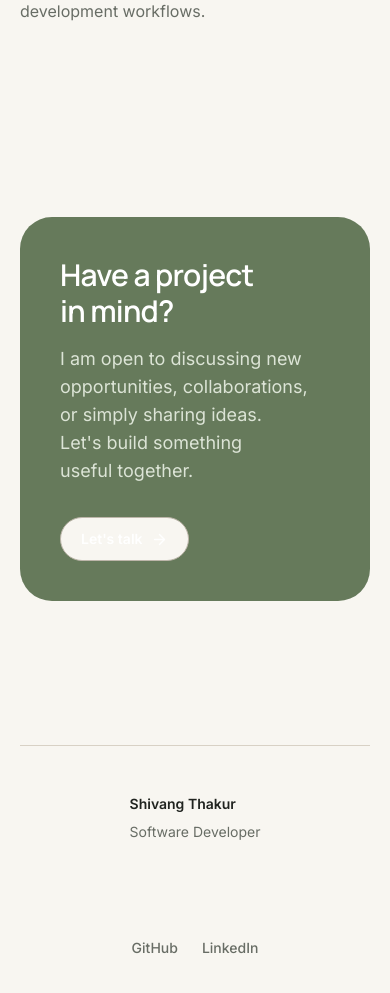
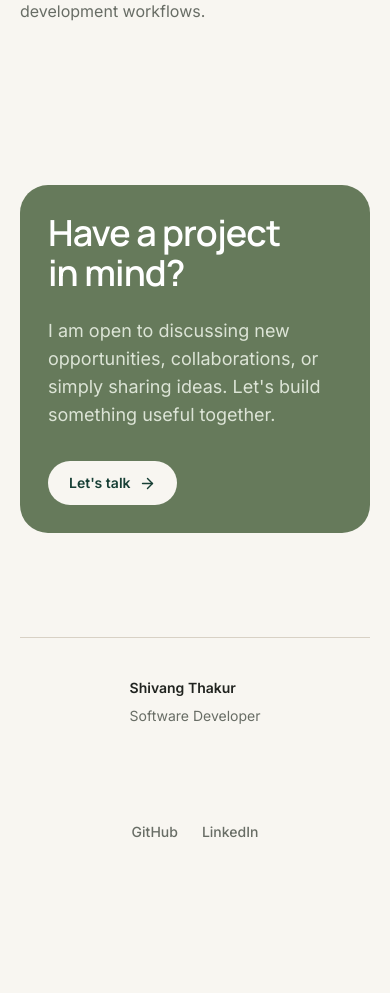
Before and after one commit to shivangthakur17/shivang-portfolio, a Next.js app: page / in a window 390 px wide. Shown: the part 5420-6413 px from the top of the page. After the commit the page ends 6302 px from the top, so only its background shows below. Built offline with nearby package versions, Linux system fonts and the light colour scheme; no server answers.

Commit message:
fix: refine mobile contact CTA and footer spacing

```diff
--- a/src/app/globals.css
+++ b/src/app/globals.css
@@ -201,3 +201,23 @@ a {
   background-color: #EDE8DE;
   color: #173F35;
 }
+
+.btn-inverse {
+  background-color: #F8F6F1;
+  color: #173F35;
+}
+
+.btn-inverse:hover {
+  background-color: #EEE9DF;
+  color: #173F35;
+}
+
+.dark .btn-inverse {
+  background-color: #0F1714;
+  color: #F8F6F1;
+}
+
+.dark .btn-inverse:hover {
+  background-color: #173F35;
+  color: #F8F6F1;
+}
--- a/src/components/layout/Footer.tsx
+++ b/src/components/layout/Footer.tsx
@@ -5,9 +5,9 @@ import { siteConfig } from "@/config/site";
 
 export function Footer() {
   return (
-    <footer className="mt-auto py-12">
+    <footer className="py-10 md:py-12">
       <Container>
-        <div className="flex flex-col items-center justify-between gap-6 border-t border-border pt-12 sm:flex-row">
+        <div className="flex flex-col items-center justify-between gap-6 border-t border-border pt-10 md:pt-12 sm:flex-row">
           <div className="flex flex-col gap-2 sm:gap-1">
             <p className="text-sm font-semibold text-foreground">
               {siteConfig.name}
--- a/src/components/sections/ContactPreview.tsx
+++ b/src/components/sections/ContactPreview.tsx
@@ -6,21 +6,21 @@ import { buttonStyles } from "@/components/ui/Button";
 
 export function ContactPreview() {
   return (
-    <section className="py-24">
+    <section className="py-16 md:py-24">
       <Container>
-        <div className="rounded-[2rem] bg-sage p-10 text-white sm:p-16 dark:bg-surface-soft dark:text-foreground">
+        <div className="rounded-[1.75rem] bg-sage p-7 sm:p-8 md:p-12 lg:rounded-[2rem] lg:p-16 text-white dark:bg-surface-soft dark:text-foreground">
           <div className="max-w-2xl">
-            <h2 className="font-display text-3xl font-semibold tracking-tight sm:text-4xl">
+            <h2 className="font-display text-4xl font-semibold tracking-tight">
               Have a project in mind?
             </h2>
-            <p className="mt-4 text-lg text-sage-soft dark:text-muted">
+            <p className="mt-6 text-lg text-sage-soft md:mt-4 dark:text-muted">
               I am open to discussing new opportunities, collaborations, or simply sharing ideas. Let's build something useful together.
             </p>
 
             <div className="mt-8">
               <Link
                 href="/contact"
-                className={buttonStyles("secondary", "gap-2 bg-background dark:bg-transparent")}
+                className={buttonStyles("inverse", "gap-2")}
               >
                 Let's talk
                 <ArrowRight size={17} />
--- a/src/components/ui/Button.tsx
+++ b/src/components/ui/Button.tsx
@@ -2,7 +2,7 @@ import type { ButtonHTMLAttributes } from "react";
 
 import { cn } from "@/lib/utils";
 
-type ButtonVariant = "primary" | "secondary" | "ghost";
+type ButtonVariant = "primary" | "secondary" | "ghost" | "inverse";
 
 type ButtonProps = ButtonHTMLAttributes<HTMLButtonElement> & {
   variant?: ButtonVariant;
@@ -14,6 +14,7 @@ const variants: Record<ButtonVariant, string> = {
     "border border-action-secondary-border bg-transparent text-action-secondary-fg hover:bg-action-secondary-hover-bg hover:border-action-secondary-hover-border",
   ghost:
     "bg-transparent text-action-ghost-fg hover:bg-action-ghost-hover-bg",
+  inverse: "btn-inverse border border-transparent",
 };
 
 export function buttonStyles(
```
